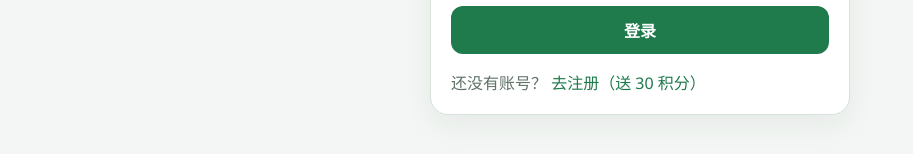
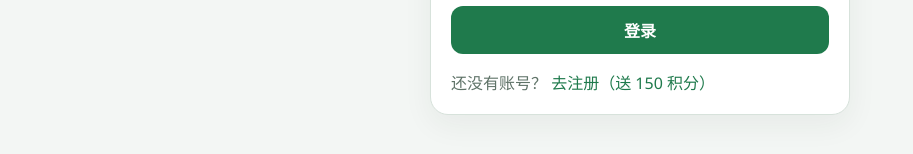
Before and after one commit to Liaofeng1/wenerbang_frontend, a Vue app: page /login in a window 1280 px wide. Shown: the part 532-686 px from the top of the page, without its empty margins (0-913 px from the left). Built offline with nearby package versions, Linux system fonts and the light colour scheme.

Commit message:
新注册奖励上调至150积分

```diff
--- a/src/pages/auth/LoginPage.vue
+++ b/src/pages/auth/LoginPage.vue
@@ -22,7 +22,7 @@
       </button>
       <p class="muted">
         还没有账号？
-        <button class="linkish" @click="$router.push('/register')">去注册（送 30 积分）</button>
+        <button class="linkish" @click="$router.push('/register')">去注册（送 150 积分）</button>
       </p>
     </div>
   </div>
--- a/src/pages/auth/RegisterPage.vue
+++ b/src/pages/auth/RegisterPage.vue
@@ -5,9 +5,9 @@
         <AppLogo size="lg" />
         <div>
           <h1 class="hero-title">{{ fromInvite ? '好友邀请你注册问而帮' : '注册问而帮' }}</h1>
-          <p class="muted">{{ fromInvite ? '通过邀请链接注册，完善资料即可加入' : '完善资料后赠送 30 积分' }}</p>
+          <p class="muted">{{ fromInvite ? '通过邀请链接注册，完善资料即可加入' : '完善资料后赠送 150 积分' }}</p>
           <p v-if="fromInvite" class="invite-banner">
-            邀请码已自动带入。注册成功后双方各得 50 积分，你还会额外获得注册赠送 30 积分。
+            邀请码已自动带入。注册成功后双方各得 50 积分，你还会额外获得注册赠送 150 积分。
           </p>
           <p v-if="fromInvite && alreadyLoggedIn" class="hint">
             当前浏览器已登录其他账号。若要使用邀请注册新账号，请先
--- a/src/pages/profile/ProfilePage.vue
+++ b/src/pages/profile/ProfilePage.vue
@@ -180,7 +180,7 @@
       <div class="invite-box">
         <div class="muted">我的邀请链接</div>
         <p class="hint">
-          分享下方链接或让好友扫码。对方打开后会进入「邀请注册」页；注册成功后你们各得 50 积分（对方另有注册赠送 30）。
+          分享下方链接或让好友扫码。对方打开后会进入「邀请注册」页；注册成功后你们各得 50 积分（对方另有注册赠送 150）。
         </p>
 
         <div class="qr-wrap">
```
